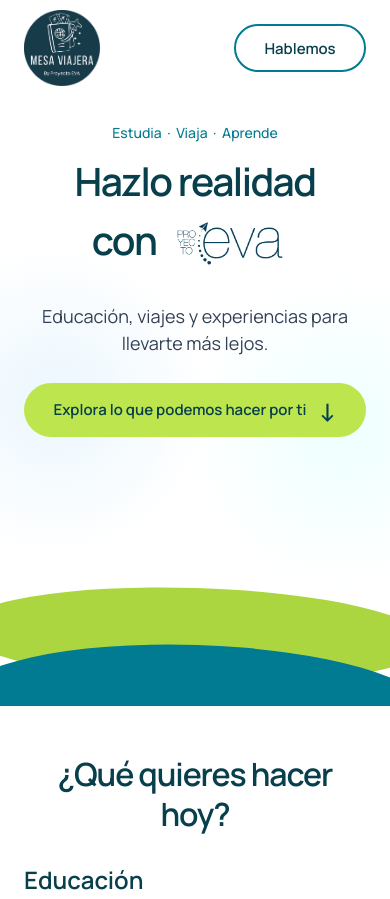
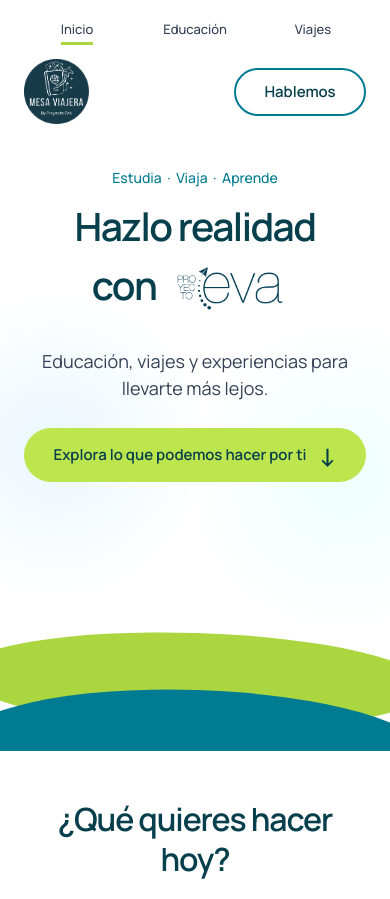
Before and after one commit to rodrigo32825/Sitio-Web-PE, a plain HTML site: page index.html in a window 390 px wide. Shown: the top 899 px of the page. Drawn offline with Linux system fonts and the light colour scheme.

Commit message:
Show education in the mobile home navigation

```diff
--- a/css/styles.css
+++ b/css/styles.css
@@ -954,7 +954,10 @@ select {
 
   .header-inner {
 
-    min-height: 96px;
+    min-height: 116px;
+
+    padding-top: 12px;
+    padding-bottom: 12px;
 
   }
 
@@ -963,14 +966,22 @@ select {
 
     width: 100%;
 
-    justify-content: space-between;
+    display: grid;
+    grid-template-columns: repeat(3, minmax(0, 1fr));
+    align-items: center;
+    justify-items: center;
+    gap: 8px 12px;
 
   }
 
 
   .nav-link {
 
-    display: none;
+    display: inline-flex;
+
+    padding: 5px 0;
+
+    font-size: 13px;
 
   }
 
@@ -979,18 +990,26 @@ select {
 
     display: inline-flex;
 
+    grid-column: 1;
+    grid-row: 2;
+    justify-self: start;
+
   }
 
 
   .nav-logo-mesa img {
 
-    width: 76px;
-    height: 76px;
+    width: 65px;
+    height: 65px;
 
   }
 
 
   .nav-button {
+
+    grid-column: 2 / 4;
+    grid-row: 2;
+    justify-self: end;
 
     min-width: 132px;
     height: 48px;
--- a/index.html
+++ b/index.html
@@ -24,7 +24,7 @@
     rel="stylesheet"
   >
 
-  <link rel="stylesheet" href="./css/styles.css?v=menu-3">
+  <link rel="stylesheet" href="./css/styles.css?v=menu-4">
 </head>
 
 
```
